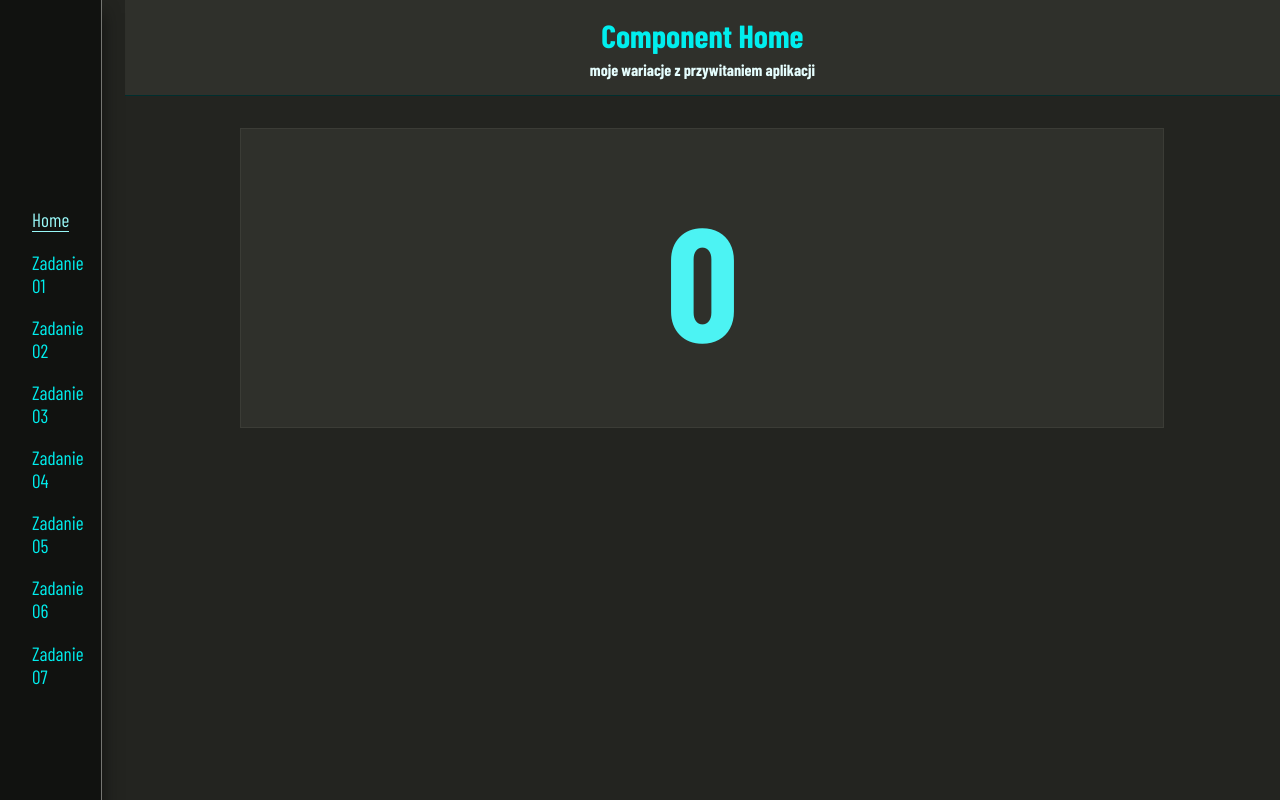
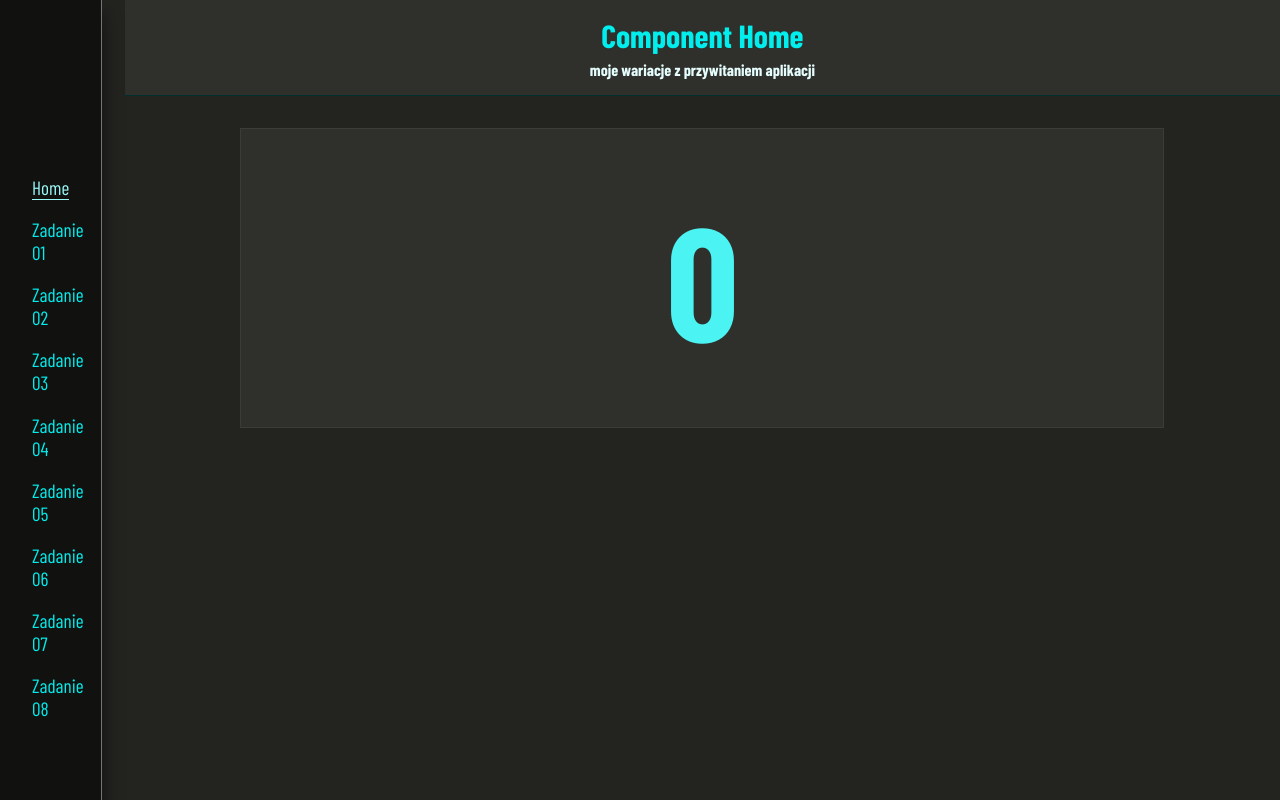
Before and after one commit to Scorpion19702022/MyReact_App001, a React (Create React App) app: page / in a window 1280 px wide. Built offline with nearby package versions, Linux system fonts and the light colour scheme; a web font is replaced by a local one.

Commit message:
start task 08

```diff
--- a/src/Components/NavLink/NavLinks.js
+++ b/src/Components/NavLink/NavLinks.js
@@ -36,6 +36,9 @@ const NavLinks = () => {
 						<li className={styles.link}>
 							<NavLink to='./Task07'>Zadanie 07</NavLink>
 						</li>
+						<li className={styles.link}>
+							<NavLink to='./Task08'>Zadanie 08</NavLink>
+						</li>
 					</ul>
 				</nav>
 			</header>
```
Also changed, not shown: src/Components/Task08/Task08.js (added, +16 -0 lines), src/Components/Task08/Task08.module.css (added).
